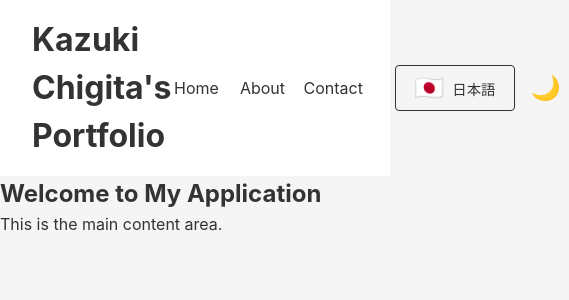
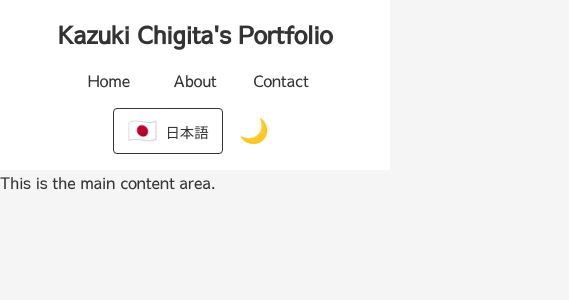
Before and after one commit to chigichan24/chigichan24.github.io, a React (Vite) app: page / in a window 390 px wide. Shown: the top 300 px of the page, 569 px wide, since content can reach past the window. Built offline with nearby package versions, Linux system fonts and the light colour scheme.

Commit message:
Use sawarabi font

```diff
--- a/src/components/Header.css
+++ b/src/components/Header.css
@@ -102,3 +102,54 @@ nav a {
 .lang-toggle .flag-emoji {
   font-size: 1.5rem; /* Larger flag size */
 }
+
+/* Add responsive styles */
+@media (max-width: 768px) {
+  header {
+    padding: 1rem;
+    flex-direction: column;
+    gap: 1rem;
+  }
+
+  .header-right {
+    flex-direction: column;
+    width: 100%;
+    gap: 1rem;
+  }
+
+  nav ul {
+    justify-content: center;
+    width: 100%;
+  }
+
+  .buttons-container {
+    justify-content: center;
+    width: 100%;
+  }
+
+  h1 {
+    font-size: 1.5rem;
+    text-align: center;
+  }
+
+  nav ul li {
+    min-width: 70px;
+  }
+
+  .lang-toggle {
+    min-width: 110px;
+  }
+}
+
+/* For even smaller devices */
+@media (max-width: 380px) {
+  nav ul {
+    flex-direction: column;
+    align-items: center;
+    gap: 0.5rem;
+  }
+
+  nav ul li {
+    width: 100%;
+  }
+}
--- a/src/components/MainContent.tsx
+++ b/src/components/MainContent.tsx
@@ -5,7 +5,6 @@ export function MainContent() {
 
   return (
     <main>
-      <h2>{t("welcome")}</h2>
       <p>{t("main.content")}</p>
     </main>
   );
--- a/src/index.css
+++ b/src/index.css
@@ -1,3 +1,5 @@
+@import url('https://fonts.googleapis.com/css2?family=Sawarabi+Gothic&display=swap');
+
 * {
   box-sizing: border-box;
   margin: 0;
@@ -5,7 +7,7 @@
 }
 
 :root {
-  font-family: Inter, system-ui, Avenir, Helvetica, Arial, sans-serif;
+  font-family: 'Sawarabi Gothic', sans-serif;
   line-height: 1.5;
   font-weight: 400;
   -webkit-font-smoothing: antialiased;
```
